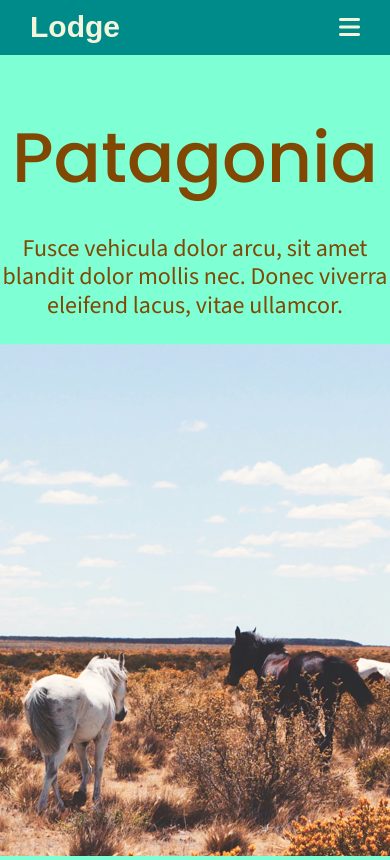
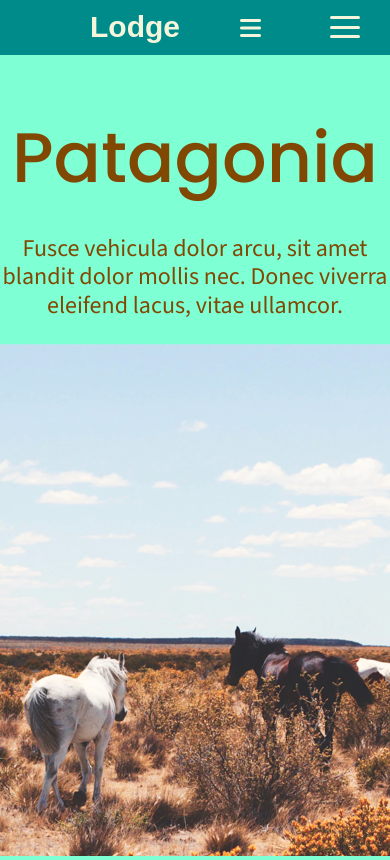
Before and after one commit to Kaca-S/Responsive-navigation, a plain HTML site: page index.html in a window 390 px wide. Shown: the top 860 px of the page. Drawn offline with nearby package versions, Linux system fonts and the light colour scheme; a web font is replaced by a local one.

Commit message:
replaced font awesome with 3 spans; animate hamburger with x using css

```diff
--- a/index.html
+++ b/index.html
@@ -13,11 +13,16 @@
 </head>
 <body>
     <nav>
+        <div class="menu-overlay"></div>
         <div class="logo">Lodge</div>
         <input type="checkbox" id="menu-toggle" class="menu-toggle">
         <label for="menu-toggle" class="menu-button">
-            <i class="fa-solid fa-bars"></i>
-        </label>
+    <i class="fa-solid fa-bars"></i>
+</label><label for="menu-toggle" class="menu-button">
+    <span></span>
+    <span></span>
+    <span></span>
+</label>
         <ul id="menuList" class="nav-list">
             <li><a href="pages/home.html">Home</a></li>
             <li><a href="pages/about.html">About</a></li>
@@ -32,7 +37,6 @@
                 sit amet blandit dolor mollis nec.
                 Donec viverra eleifend lacus, vitae ullamcor.</p>
         </section>
-        <div class="pic-bit"></div>
     <picture>
         <source media="(max-width: 320px)" srcset="images/Bitmap-mobile.png">
         <source media="(max-width: 768px)" srcset="images/Bitmap-tablet.png">
@@ -41,5 +45,10 @@
     </picture>
 
     </main>
+    <script>
+  document.querySelector('.menu-overlay').addEventListener('click', () => {
+    document.getElementById('menu-toggle').checked = false;
+  });
+</script>
 </body>
 </html>
--- a/styles/index.css
+++ b/styles/index.css
@@ -17,6 +17,37 @@ nav {
 .menu-toggle {
     display: none;
 }
+.menu-button {
+    display: flex;
+    flex-direction: column;
+    justify-content: space-between;
+    width: 30px;
+    height: 22px;
+    cursor: pointer;
+    z-index: 3;
+}
+
+.menu-button span {
+    display: block;
+    height: 3px;
+    background: beige;
+    border-radius: 2px;
+    transition: 0.3s;
+}
+
+/* Animate to 'X' when menu is open */
+.menu-toggle:checked + .menu-button span:nth-child(1) {
+    transform: rotate(45deg) translate(5px, 5px);
+}
+
+.menu-toggle:checked + .menu-button span:nth-child(2) {
+    opacity: 0;
+}
+
+.menu-toggle:checked + .menu-button span:nth-child(3) {
+    transform: rotate(-45deg) translate(5px, -5px);
+}
+
 .menu-button {
    display: none;
     cursor: pointer;
```
